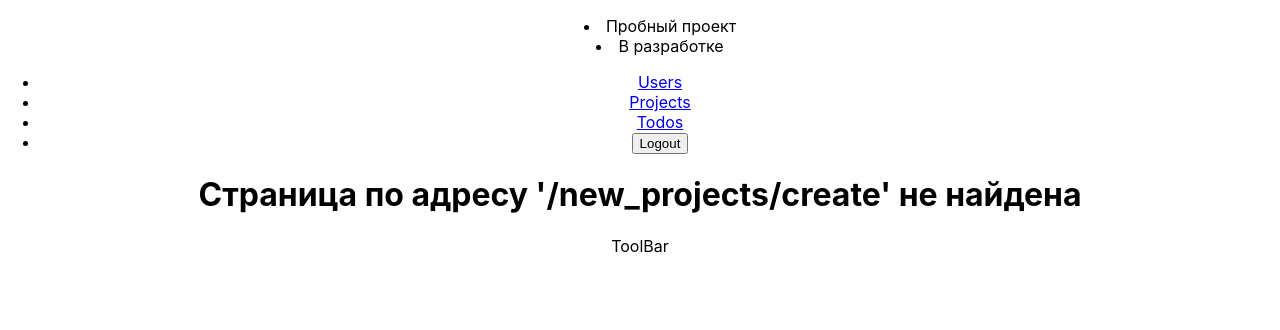
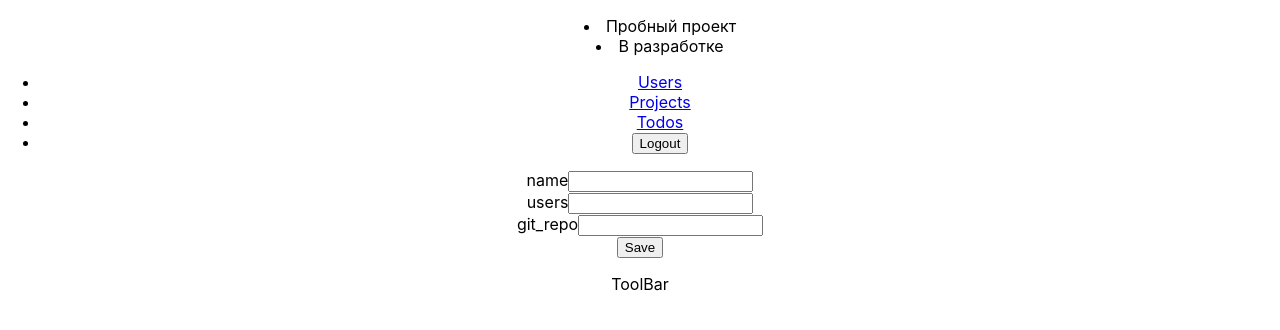
Before and after one commit to SlavicDeveloper/drf_tool, a React (Create React App) app in the folder frontend/: page /new_projects/create in a window 1280 px wide. Shown: the top 330 px of the page. Built offline with nearby package versions, Linux system fonts and the light colour scheme; no server answers.

Commit message:
"Lesson_11. Create project"

```diff
--- a/frontend/src/App.js
+++ b/frontend/src/App.js
@@ -10,8 +10,8 @@ import ProjectItemList from './components/Projects.js';
 import ToDoItemList from './components/ToDo.js';
 
 import {BrowserRouter, Route, Link, Switch} from 'react-router-dom';
-import LoginForm from './components/Auth.js'
-
+import LoginForm from './components/Auth.js';
+import ProjectForm from './components/ProjectForm.js';
 import Cookies from 'universal-cookie';
 
 const NotFound404 = ({ location }) => {
@@ -115,11 +115,30 @@ class App extends React.Component {
             }).catch(error => console.log(error))
     }
 
-    componentDidMount() {
+    create_project(name, users, git_repo){
+        const headers = this.get_headers()
+        const data = {name: name, users: [users], git_repo: git_repo}
+        axios.post('http://127.0.0.1:8000/api/modified_projects/', data, {headers})
+            .then(response => {
+                let new_project = response.data
+                const user = this.state.users.filter((item) => item.id === new_project.users)[0]
+                new_project.users = user
+                this.setState({projects: [...this.state.projects, new_project]})
+            })
+
+            }
+
+
+
+
+
+    componentDidMount()
+    {
         this.get_token_from_storage()
     }
 
-   render () {
+   render ()
+   {
        return (
         <main>
           <div className="App">
@@ -146,6 +165,7 @@ class App extends React.Component {
                         <Route exact path='/projects' component={() => <ProjectItemList items={this.state.projects} delete_project={(id) => this.delete_project(id)} />}  />
                         <Route exact path='/todos' component={() => <ToDoItemList items={this.state.todos} delete_todo={(id) => this.delete_todo(id)}/>}  />
                         <Route exact path='/login' component={() => <LoginForm get_token={(username, password) => this.get_token(username, password)} />} />
+                        <Route exact path='/new_projects/create' component={() => <ProjectForm create_project={(name, users, git_repo) => this.create_project(name, users, git_repo)} />} />
                         <Route component={NotFound404} />
                 </Switch>
                 <Footer />
--- /dev/null
+++ b/frontend/src/components/ProjectForm.js
@@ -0,0 +1,54 @@
+import React from 'react'
+
+
+class ProjectForm extends React.Component {
+    constructor(props){
+        super(props)
+        this.state = {
+            "name": '',
+            "users": [],
+            "git_repo": '',
+        }
+    }
+
+
+    handleChange(event)
+        {
+            this.setState(
+                    {
+                        [event.target.name]: event.target.value,
+                        [event.target.users]: event.target.value,
+                        [event.target.git_repo]: event.target.value,
+                    }
+                );
+        }
+
+    handleSubmit(event)
+        {
+          this.props.create_project(this.state.name, this.state.users, this.state.git_repo)
+          event.preventDefault()
+        }
+
+    render()
+        {
+        return(<form onSubmit={(event)=> this.handleSubmit(event)}>
+                <div className="form-group">
+                    <label for="login">name</label>
+                        <input type="text" className="form-control" name="name" value={this.state.name} onChange={(event)=>this.handleChange(event)} />
+                </div>
+
+                <div className="form-group">
+                    <label for="users">users</label>
+                        <input type="text" className="form-control" name="users" value={this.state.users} onChange={(event)=>this.handleChange(event)} />
+                </div>
+
+                <div className="form-group">
+                    <label for="git_repo">git_repo</label>
+                <input type="text" className="form-control" name="git_repo" value={this.state.git_repo} onChange={(event)=>this.handleChange(event)} />
+
+              </div>
+              <input type="submit" className="btn btn-primary" value="Save" />
+            </form>);
+    }
+}
+export default ProjectForm
--- a/frontend/src/components/Projects.js
+++ b/frontend/src/components/Projects.js
@@ -1,4 +1,5 @@
 import React from 'react'
+import {Link} from 'react-router-dom'
 
 const ProjectItem = ({item, delete_project}) => {
     return (
@@ -24,6 +25,7 @@ const ProjectItem = ({item, delete_project}) => {
 
 const ProjectItemList = ({items, delete_project}) => {
     return (
+        <div>
             <table>
                     <th>
                         Project id
@@ -41,7 +43,10 @@ const ProjectItemList = ({items, delete_project}) => {
                     </th>
                     {items.map((item) => <ProjectItem item={item} delete_project={delete_project} />)}
             </table>
+            <Link to= '/new_projects/create'>Create</Link>
+        </div>
     )
+
 }
 
 export default ProjectItemList
```
Lines whose indentation alone changed are shown as unchanged.
